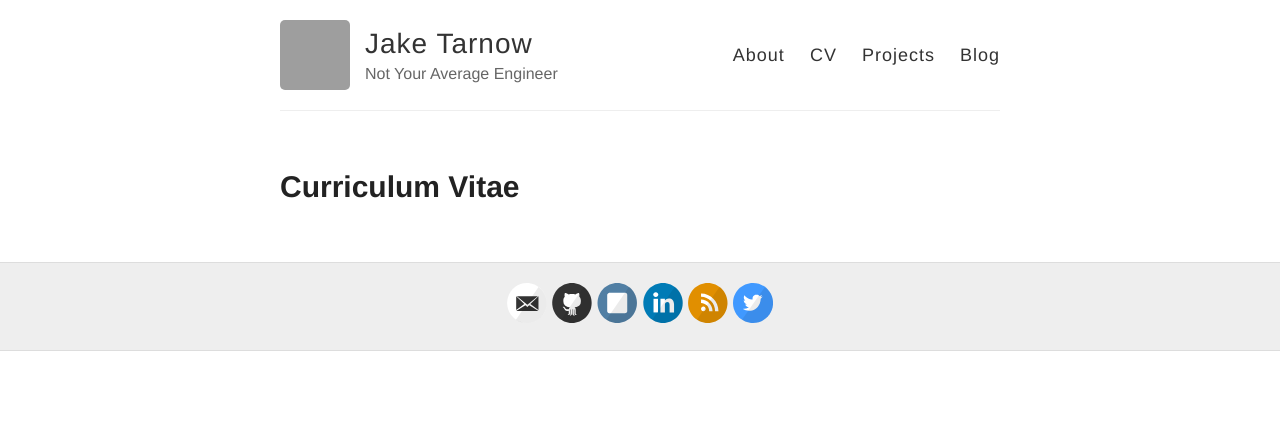
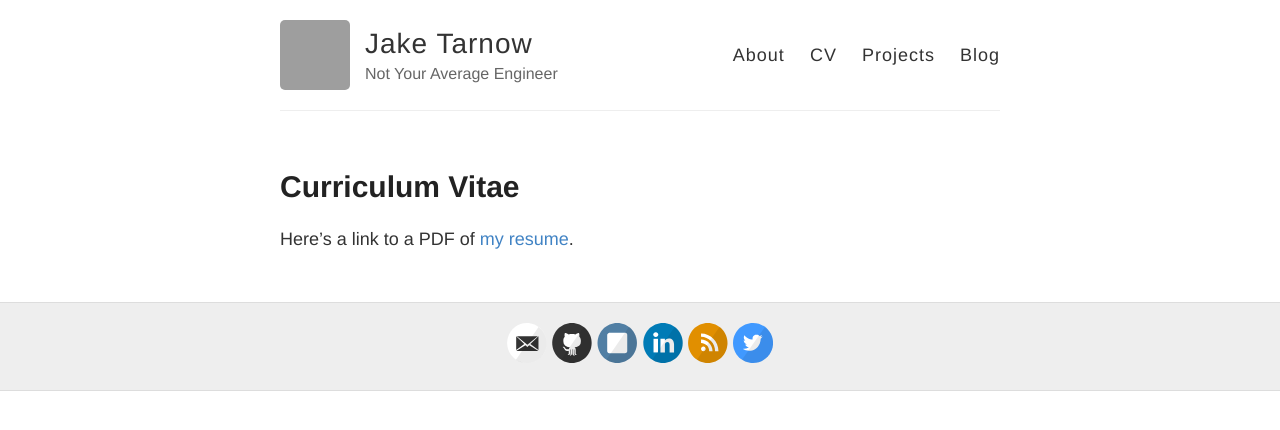
Before and after one commit to HoneyBadger123/jaketarnow.github.io, a Jekyll site: the page built from cv.md, in a window 1280 px wide. Shown: the top 430 px of the page. Built offline with Jekyll 4.4.1, drawn with Linux system fonts in a browser that asks for light colours; grey boxes are pictures that could not be loaded.

Commit message:
Update cv.md

```diff
--- a/cv.md
+++ b/cv.md
@@ -3,3 +3,4 @@ layout: page
 title: Curriculum Vitae
 permalink: /cv/
 ---
+Here's a link to a PDF of [my resume](/_pdfs/TarnowResume_Spring2017.pdf).
```
